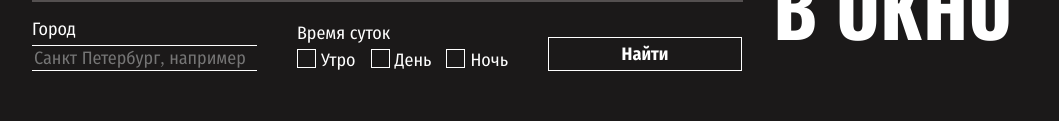
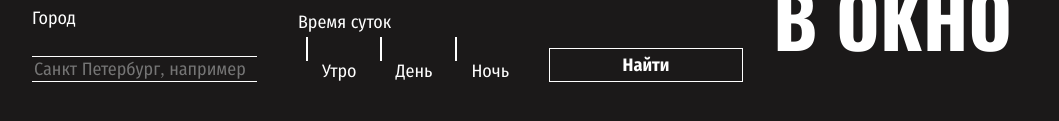
Before and after one commit to CheKonstantin/posmotri_v_okno, a plain HTML site: page index.html in a window 1280 px wide. Shown: the part 543-664 px from the top of the page, without its empty margins (38-1097 px from the left). Drawn offline with Linux system fonts and the light colour scheme; no server answers.

Commit message:
del absolute

```diff
--- a/styles/style.css
+++ b/styles/style.css
@@ -159,7 +159,7 @@ ol {
 }
 
 .visually-hidden {
-  position: absolute;
+  /* position: absolute; */
   overflow: hidden;
   clip: rect(0 0 0 0);
   inline-size: 1px;
@@ -206,7 +206,7 @@ ol {
 
 .search-form__pseudo-checkbox::before {
   content: '';
-  position: absolute;
+  /* position: absolute; */
   inset: 0;
   width: 19px;
   height: 19px;
@@ -215,7 +215,7 @@ ol {
 
 .search-form__pseudo-checkbox::after {
   content: '';
-  position: absolute;
+  /* position: absolute; */
   inset: 2px;
   width: 15px;
   height: 15px;
```
